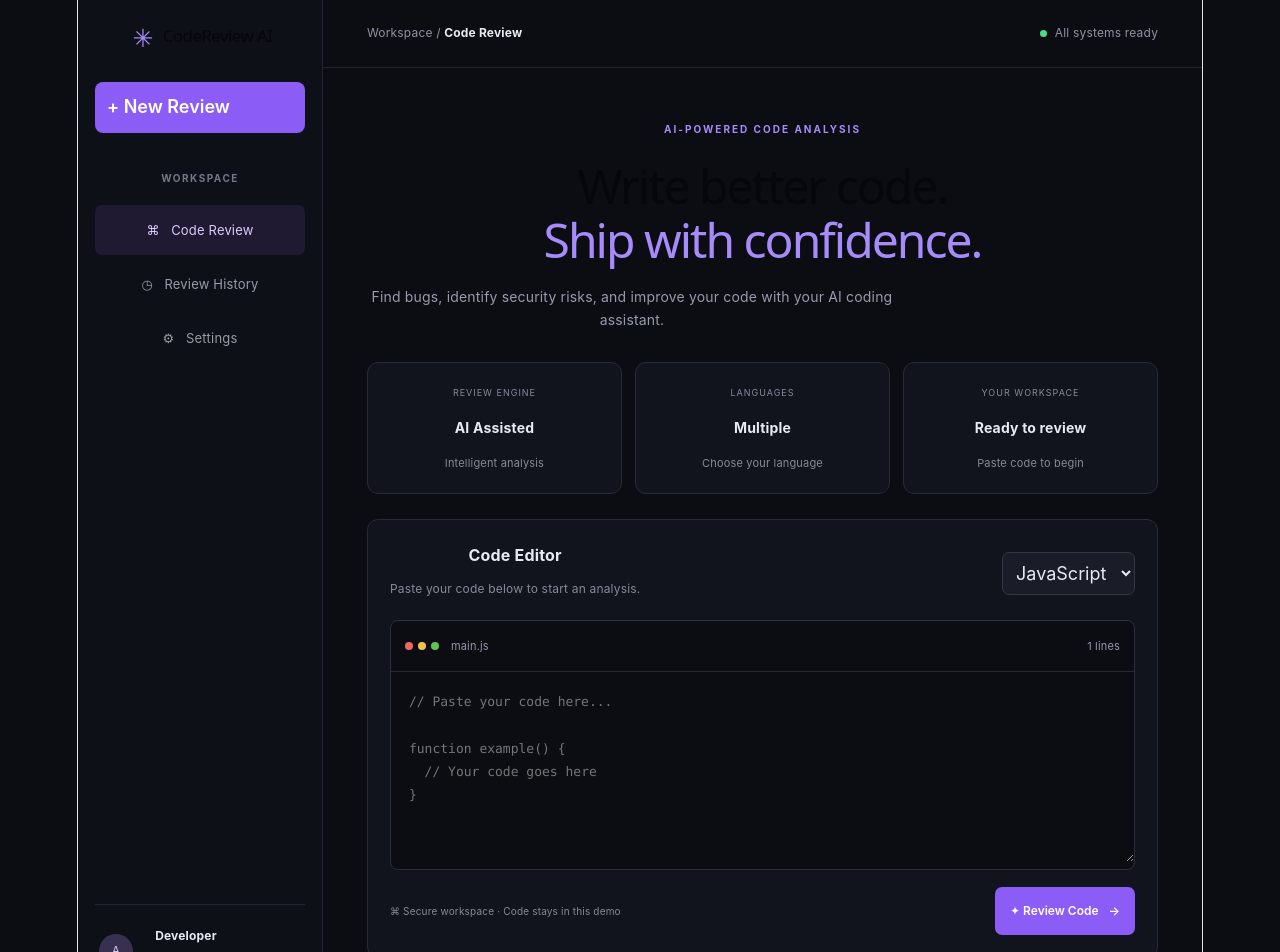
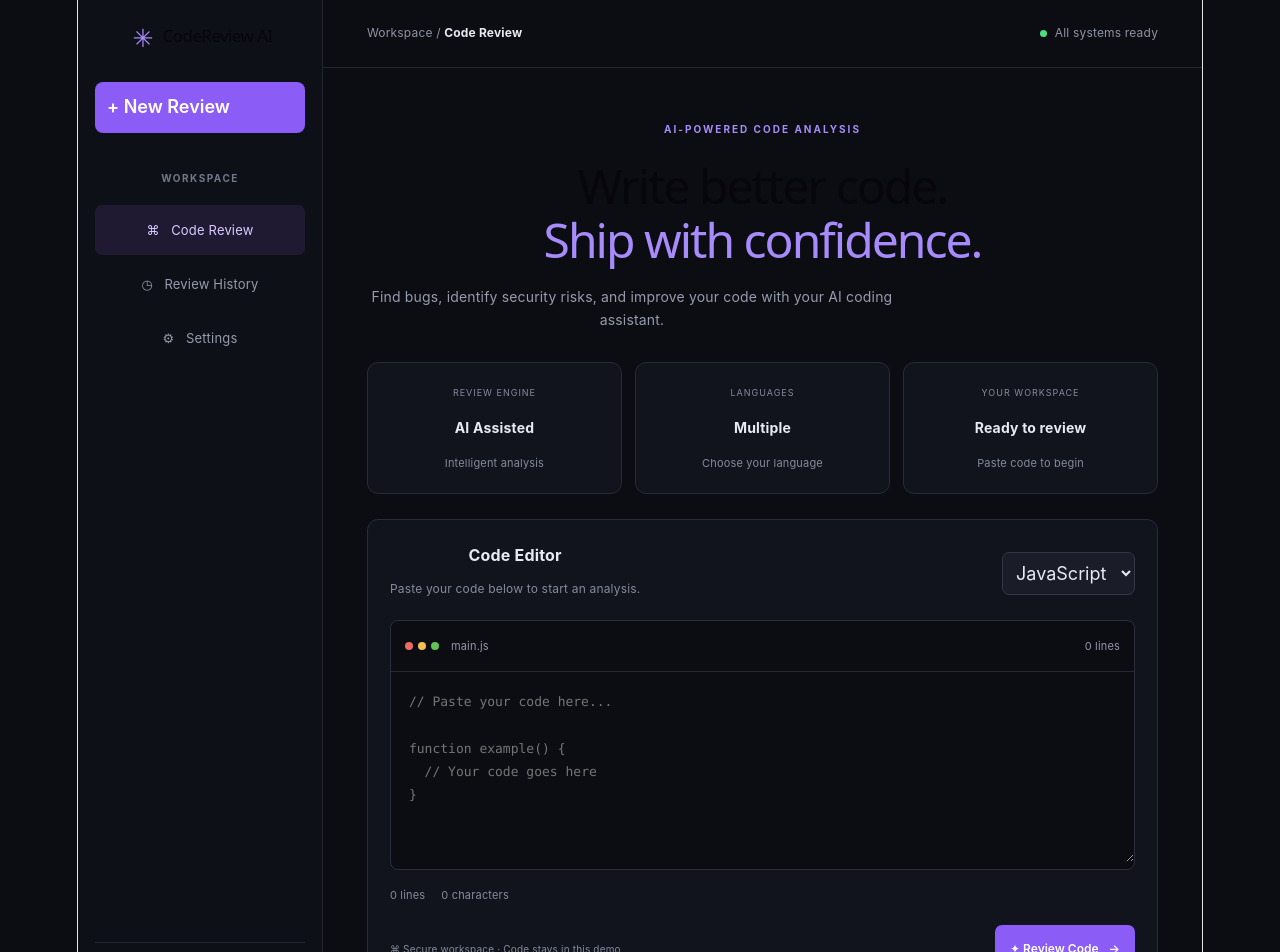
Before and after one commit to ananyamahajan165/CodeReview-AI, a React app: page / in a window 1280 px wide. Shown: the top 952 px of the page. Built offline with nearby package versions, Linux system fonts and the light colour scheme; the HTML template or start-up script is replaced by a standard one.

Commit message:
feat: display live code statistics

```diff
--- a/src/App.css
+++ b/src/App.css
@@ -410,3 +410,11 @@ h1 span {
     flex-direction: column;
   }
 }
+
+.code-stats {
+  display: flex;
+  gap: 16px;
+  color: #858a9d;
+  font-size: 11px;
+  margin-top: 12px;
+}
--- a/src/App.jsx
+++ b/src/App.jsx
@@ -6,7 +6,8 @@ function App() {
   const [code, setCode] = useState('')
   const [language, setLanguage] = useState('JavaScript')
   const [review, setReview] = useState(false)
-
+  const lineCount = code.length === 0 ? 0 : code.split('\n').length
+  const characterCount = code.length
   function handleReview() {
     if (!code.trim()) {
       alert('Please paste your code first.')
@@ -93,7 +94,7 @@ function App() {
               <div className="editor-top">
                 <div className="window-dots"><i /><i /><i /></div>
                 <span>main.{language === 'Python' ? 'py' : language === 'Java' ? 'java' : language === 'C++' ? 'cpp' : language === 'TypeScript' ? 'ts' : 'js'}</span>
-                <span>{code.split('\n').length} lines</span>
+                <span>{lineCount} lines</span>
               </div>
               <textarea
                 value={code}
@@ -105,7 +106,10 @@ function App() {
                 spellCheck="false"
               />
             </div>
-
+            <div className="code-stats">
+            <span>{lineCount} lines</span>
+            <span>{characterCount} characters</span>
+            </div>
             <div className="editor-footer">
               <span>⌘ Secure workspace · Code stays in this demo</span>
               <button onClick={handleReview}>✦ Review Code <span>→</span></button>
```
